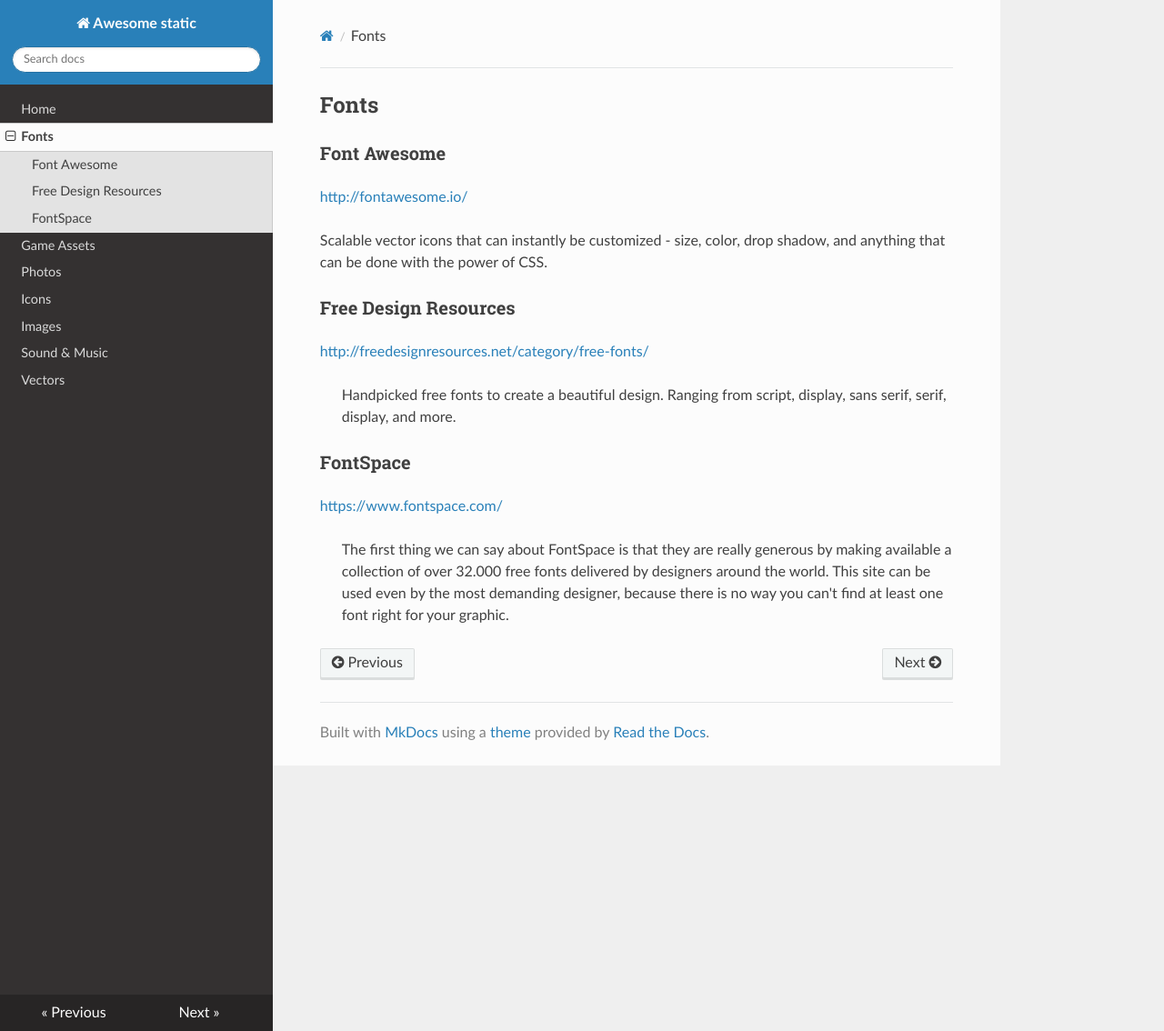
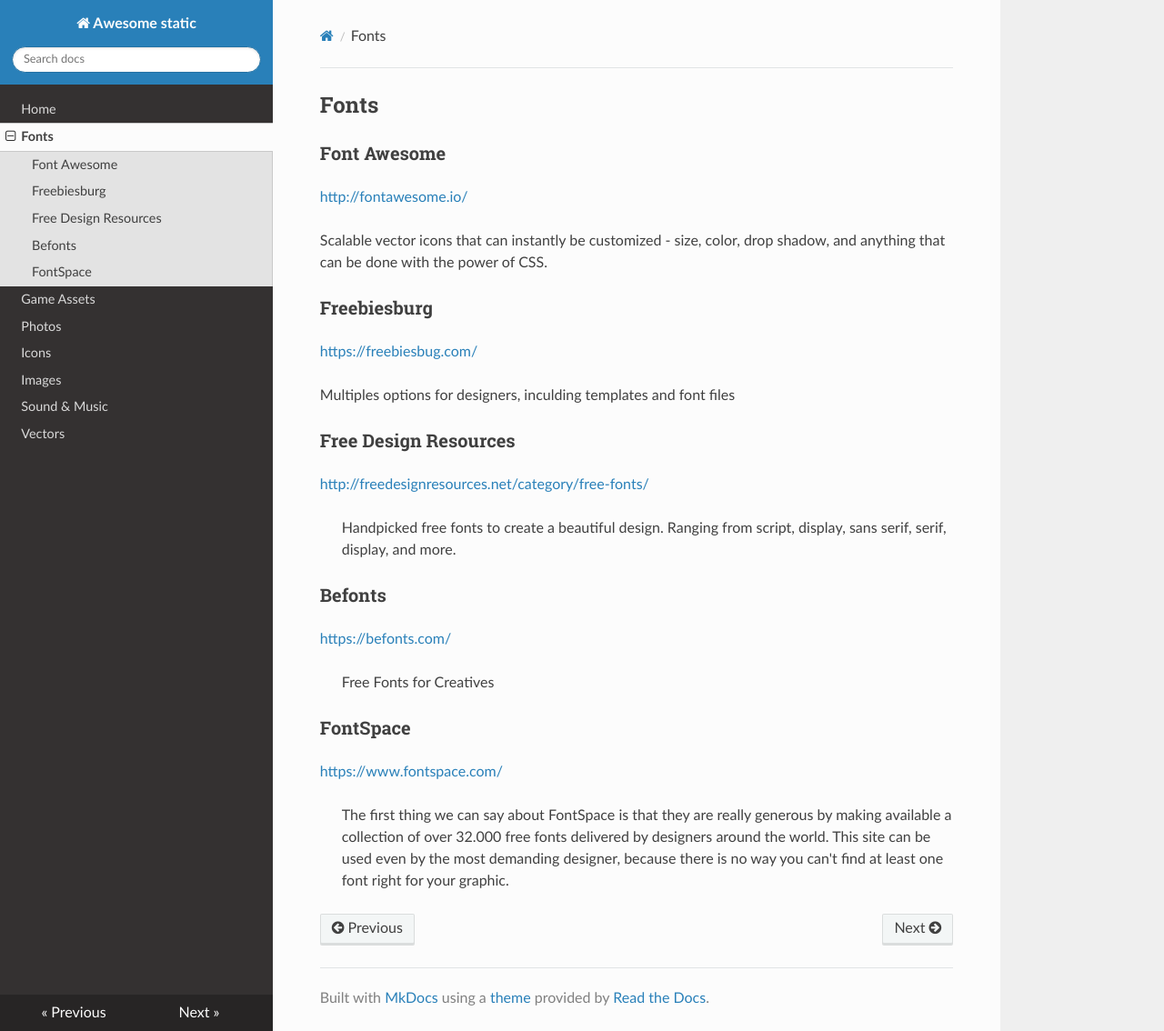
Before and after one commit to euribates/awesome-static, an MkDocs documentation site: the page built from docs/fonts.md, in a window 1280 px wide and 1134 px high. Shown: the whole window at 91% size. Built offline with MkDocs 1.6.1, drawn with Linux system fonts in a browser that asks for light colours; nearby versions of some CDN libraries.

Commit message:
Added  Freebiesburg, Befonts

```diff
--- a/docs/fonts.md
+++ b/docs/fonts.md
@@ -5,11 +5,21 @@
 
 Scalable vector icons that can instantly be customized - size, color, drop shadow, and anything that can be done with the power of CSS.
 
+### Freebiesburg
+<https://freebiesbug.com/>
+
+Multiples options for designers, inculding templates and font files
+
 ### Free Design Resources
 <http://freedesignresources.net/category/free-fonts/>
 
 > Handpicked free fonts to create a beautiful design. Ranging from script, display, sans serif,
 > serif, display, and more.
+
+### Befonts
+<https://befonts.com/>
+
+> Free Fonts for Creatives
 
 ### FontSpace
 <https://www.fontspace.com/>
```
